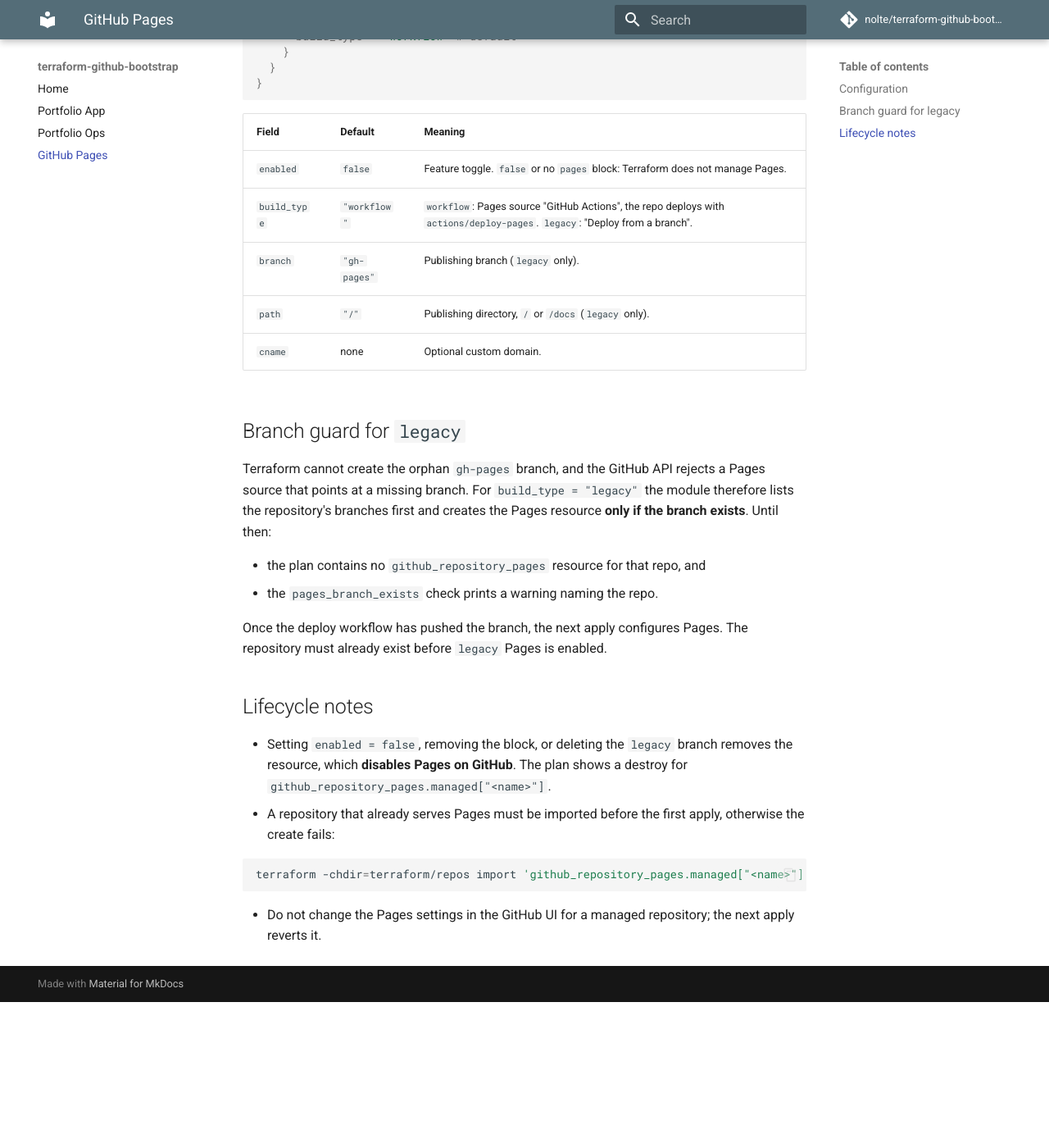
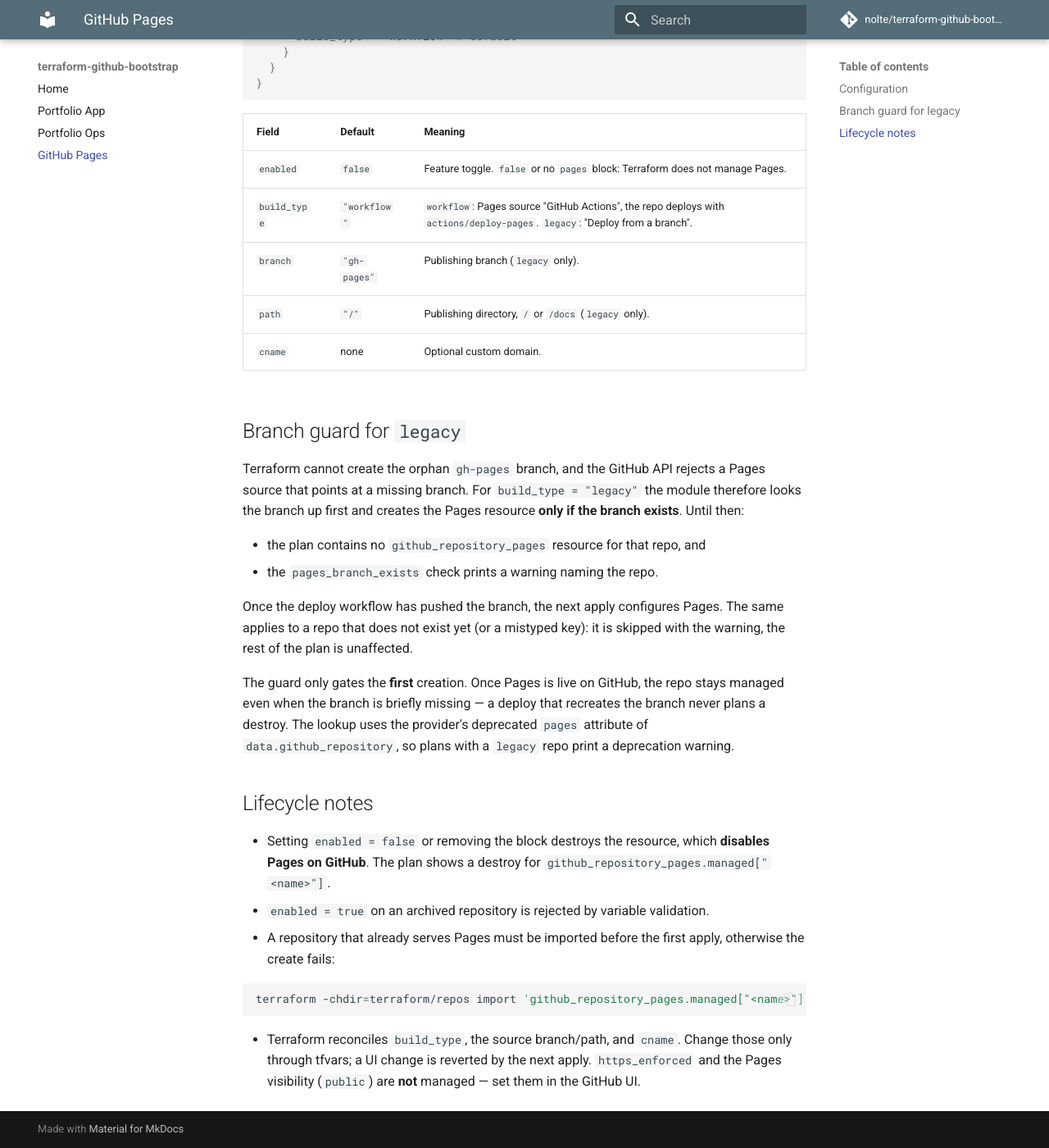
Before and after one commit to nolte/terraform-github-bootstrap, an MkDocs documentation site: the page built from docs/en/github-pages.md, in a window 1280 px wide and 1400 px high, scrolled down 399 px. Shown: the whole window at 82% size. Built offline with MkDocs 1.6.1 and Material for MkDocs 9.7.7, drawn with Linux system fonts in a browser that asks for light colours; comment, search, counter and statistics services are not loaded; before the commit the page ends 1621 px from its top, so only the background shows below that.

Commit message:
fix(repos): keep live Pages on a missing branch and skip unknown repos
Address the pre-merge review of the Pages feature toggle:

- Gate only the first creation on the branch guard: a legacy repo whose
  Pages is already live stays managed when the branch is briefly missing,
  so a transient branch gap no longer plans a destroy.
- Look the branch up with `data.github_branch` (one call, null id on a
  missing branch or repo) instead of listing all branches, so an unknown
  repo is skipped with the check warning instead of aborting the plan.
- Collapse the locals into one `pages_ready` filter and derive the check
  from it.
- Reject `pages.enabled` on archived repos in variable validation.
- Raise the provider floor to ~> 6.12, where github_repository_pages landed.
- Correct the runbook: https_enforced and public are not reconciled; move
  the CLAUDE.md note into the terraform/repos bullet.

Co-Authored-By: Claude Opus 5.5 <noreply@anthropic.com>

````diff
--- a/docs/en/github-pages.md
+++ b/docs/en/github-pages.md
@@ -29,20 +29,28 @@ repositories = {
 
 Terraform cannot create the orphan `gh-pages` branch, and the GitHub API rejects
 a Pages source that points at a missing branch. For `build_type = "legacy"` the
-module therefore lists the repository's branches first and creates the Pages
-resource **only if the branch exists**. Until then:
+module therefore looks the branch up first and creates the Pages resource
+**only if the branch exists**. Until then:
 
 - the plan contains no `github_repository_pages` resource for that repo, and
 - the `pages_branch_exists` check prints a warning naming the repo.
 
 Once the deploy workflow has pushed the branch, the next apply configures Pages.
-The repository must already exist before `legacy` Pages is enabled.
+The same applies to a repo that does not exist yet (or a mistyped key): it is
+skipped with the warning, the rest of the plan is unaffected.
+
+The guard only gates the **first** creation. Once Pages is live on GitHub, the
+repo stays managed even when the branch is briefly missing — a deploy that
+recreates the branch never plans a destroy. The lookup uses the provider's
+deprecated `pages` attribute of `data.github_repository`, so plans with a
+`legacy` repo print a deprecation warning.
 
 ## Lifecycle notes
 
-- Setting `enabled = false`, removing the block, or deleting the `legacy` branch
-  removes the resource, which **disables Pages on GitHub**. The plan shows a
-  destroy for `github_repository_pages.managed["<name>"]`.
+- Setting `enabled = false` or removing the block destroys the resource, which
+  **disables Pages on GitHub**. The plan shows a destroy for
+  `github_repository_pages.managed["<name>"]`.
+- `enabled = true` on an archived repository is rejected by variable validation.
 - A repository that already serves Pages must be imported before the first
   apply, otherwise the create fails:
 
@@ -50,5 +58,7 @@ The repository must already exist before `legacy` Pages is enabled.
   terraform -chdir=terraform/repos import 'github_repository_pages.managed["<name>"]' <name>
   ```
 
-- Do not change the Pages settings in the GitHub UI for a managed repository;
-  the next apply reverts it.
+- Terraform reconciles `build_type`, the source branch/path, and `cname`. Change
+  those only through tfvars; a UI change is reverted by the next apply.
+  `https_enforced` and the Pages visibility (`public`) are **not** managed —
+  set them in the GitHub UI.
````
Also changed, not shown: CLAUDE.md (+1 -2 lines), 3 other files.
